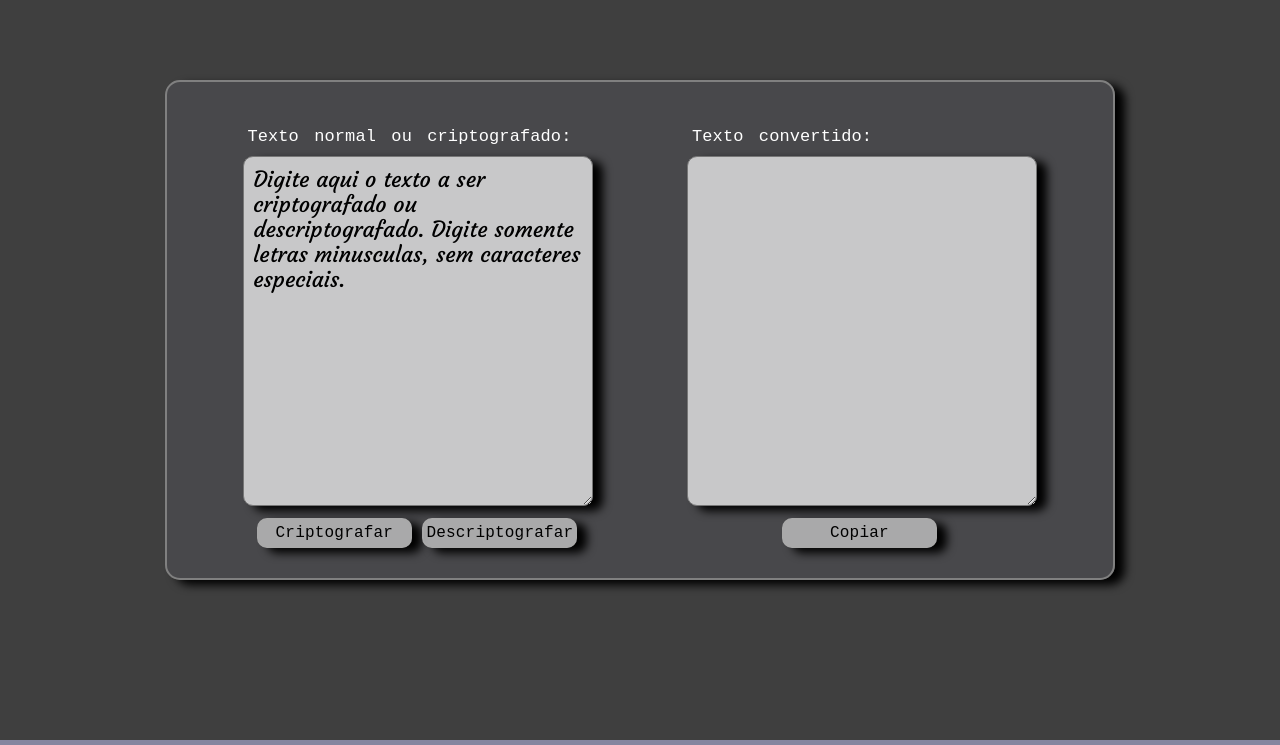
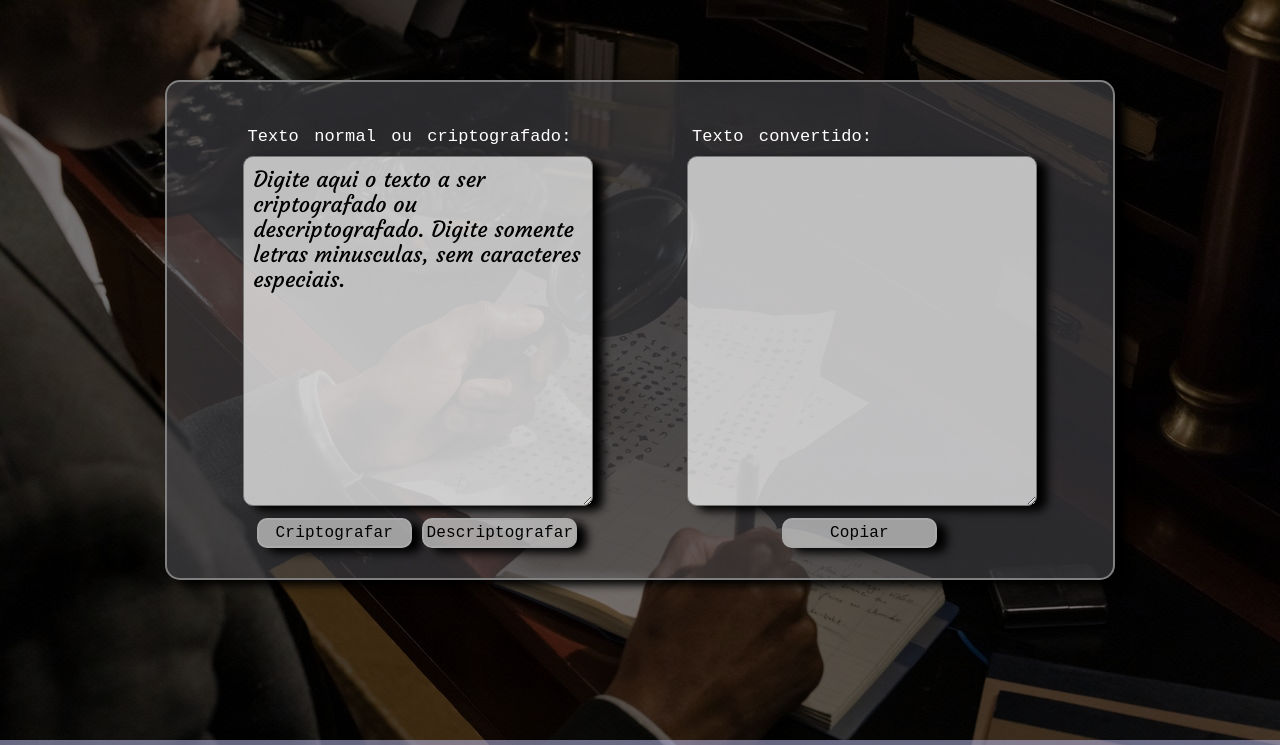
Before and after one commit to rafaelpbd/ONE-OracleNextEducation, a plain HTML site: page index.html in a window 1280 px wide. Shown: the top 745 px of the page. Drawn offline with Linux system fonts and the light colour scheme; a web font is replaced by a local one.

Commit message:
Update style.css

```diff
--- a/docs/css/style.css
+++ b/docs/css/style.css
@@ -5,7 +5,7 @@
 }
 
 body {
-    background-image: url(./docs/img/decipher_bg.jpg);
+    background-image: url(../img/decipher_bg.jpg);
     background-size: cover;
     background-repeat: no-repeat;
     display: flex;
```
